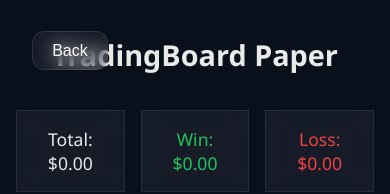
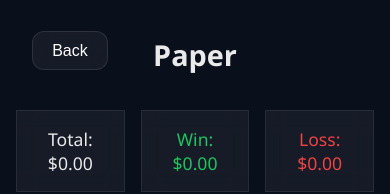
Before and after one commit to sonikkur1/thescoreboard, a React (Vite) app in the folder client/: page / in a window 390 px wide. Both pictures are taken after a click on the element "Paper". Shown: the top 194 px of the page. Built offline with nearby package versions, Linux system fonts and the light colour scheme; no server answers.

Commit message:
navbar width

```diff
--- a/client/src/App.css
+++ b/client/src/App.css
@@ -315,6 +315,10 @@ body {
     text-align: center;
   }
 
+  .navbar-main-title {
+    display: none;
+  }
+
   .back-btn {
     align-self: flex-start;
     margin-bottom: 0.5rem;
--- a/client/src/App.jsx
+++ b/client/src/App.jsx
@@ -124,7 +124,8 @@ function App() {
       <div className="navbar">
         <button className="back-btn" onClick={() => setView('select')}>Back</button>
         <h1 className="navbar-title">
-          TradingBoard{view === 'Paper' ? ' Paper' : view === 'Fiat' ? ' Fiat' : ''}
+          <span className="navbar-main-title">TradingBoard</span>
+          {view === 'Paper' ? ' Paper' : view === 'Fiat' ? ' Fiat' : ''}
         </h1>
       </div>
 
```
